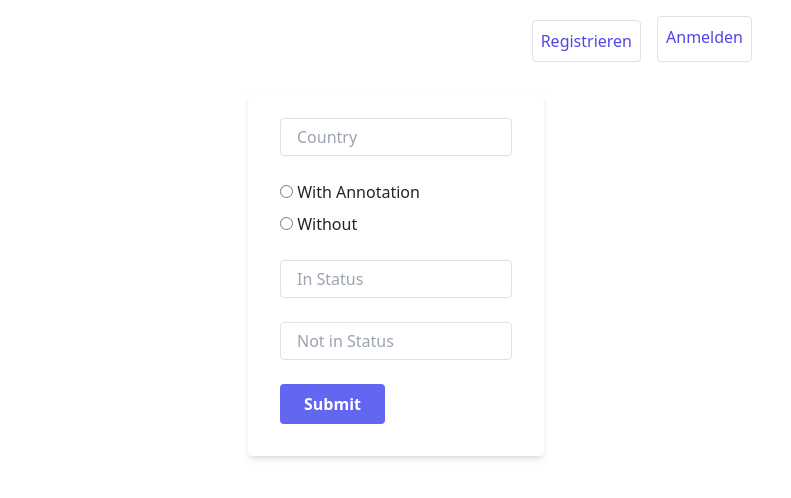
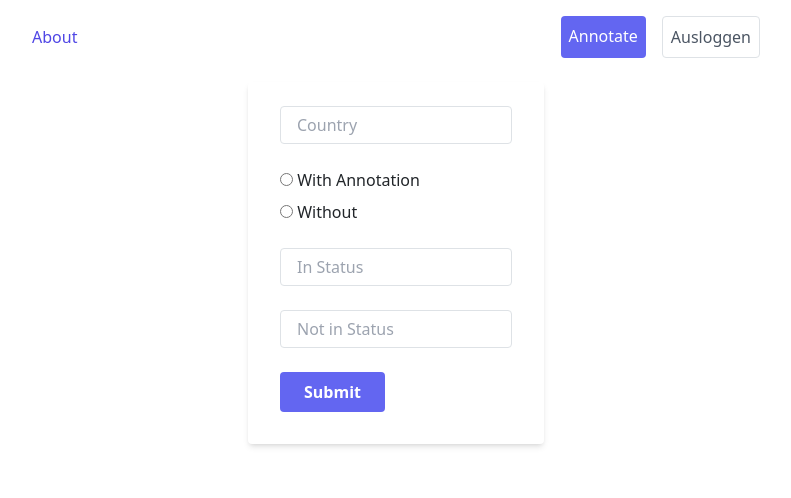
Before and after one commit to tag-a-bird/backend, a Flask app: template tag_a_bird_backend/templates/admin/admin.html in a window 1280 px wide. Shown: the top 498 px of the page, without its empty margins (244-1035 px from the left). Run offline with Flask 2, Linux system fonts and the light colour scheme; the template is opened without the code that fills it, so the values that code supplies are empty; style sheets or scripts are compiled from the project's sources.

Commit message:
hardcoded admin role based on user name

```diff
--- a/tag_a_bird_backend/templates/base.html
+++ b/tag_a_bird_backend/templates/base.html
@@ -1,92 +1,100 @@
-<!doctype html>
+<!DOCTYPE html>
 
 <head>
-    <meta charset="UTF-8">
-    <meta http-equiv="X-UA-Compatible" content="IE=edge">
-    <meta name="viewport" content="width=device-width, initial-scale=1.0">
-    <link href="https://cdn.jsdelivr.net/npm/bootstrap@5.1.3/dist/css/bootstrap.min.css" rel="stylesheet"
-        integrity="sha384-1BmE4kWBq78iYhFldvKuhfTAU6auU8tT94WrHftjDbrCEXSU1oBoqyl2QvZ6jIW3" crossorigin="anonymous">
-    <link href="{{url_for('static', filename='output.css')}}" rel="stylesheet">
+  <meta charset="UTF-8" />
+  <meta http-equiv="X-UA-Compatible" content="IE=edge" />
+  <meta name="viewport" content="width=device-width, initial-scale=1.0" />
+  <link
+    href="https://cdn.jsdelivr.net/npm/bootstrap@5.1.3/dist/css/bootstrap.min.css"
+    rel="stylesheet"
+    integrity="sha384-1BmE4kWBq78iYhFldvKuhfTAU6auU8tT94WrHftjDbrCEXSU1oBoqyl2QvZ6jIW3"
+    crossorigin="anonymous"
+  />
+  <link href="{{url_for('static', filename='output.css')}}" rel="stylesheet" />
 
   <title>{%block title%}Home{%endblock%}</title>
-    {{ toastr.include_jquery() }}
-    {{ toastr.include_toastr_css() }}
-    {{ toastr.message() }}
+  {{ toastr.include_jquery() }} {{ toastr.include_toastr_css() }} {{
+  toastr.message() }}
 </head>
 
 <body>
-    <div class="max-w-3xl px-2 mx-auto">
-    <nav class="mb-8">
+  <div class="max-w-3xl mx-auto">
+    <nav class="mb-4">
       <div class="container md:flex md:items-center">
-            <div class="flex justify-between items-center">
+        <div class="flex justify-between items-center mt-3">
           <!-- <a href="#" class="font-bold text-xl text-indigo-600">TAG A BIRD</a> -->
-                <button class="border border-solid border-gray-600 px-3 py-1 rounded text-gray-600 opacity-50 hover:opacity-75 md:hidden" id="navbar-toggle">
+          <a
+            href="{{ url_for('route_blueprint.home') }}"
+            class="p-2 text-indigo-600 text-center rounded hover:bg-indigo-100 hover:text-indigo-700 transition-colors duration-300"
+            >About</a
+          >
+          <button
+            class="border border-solid border-gray-600 px-3 py-1 rounded text-gray-600 opacity-50 hover:opacity-75 md:hidden"
+            id="navbar-toggle"
+          >
             <i class="fas fa-bars"></i>
           </button>
         </div>
 
         <div class="md:flex flex-col md:flex-row md:ml-auto mt-3 md:mt-0">
-                {% if current_user.username %}
+          {% if current_user.username == 'kinga' %}
           <!-- <span>logged in as {{ current_user['username'] }}</span> -->
-                    <a href="{{ url_for('route_blueprint.annotate') }}"
-                    class="
-                    p-2
-                    lg:px-4
-                    md:mx-2
-                    text-gray-600
-                    rounded
-                    hover:bg-gray-200
-                    hover:text-gray-700
-                    transition-colors
-                    duration-300">
-                    Annotate</a>
+          <a
+            href="{{ url_for('route_blueprint.set_parameters') }}"
+            class="p-2 lg:px-4 md:mx-2 text-gray-600 rounded hover:bg-gray-200 hover:text-gray-700 transition-colors duration-300"
+            >Admin</a
+          >
+          <a
+            href="{{ url_for('route_blueprint.populate_db') }}"
+            class="p-2 lg:px-4 md:mx-2 text-gray-600 rounded hover:bg-gray-200 hover:text-gray-700 transition-colors duration-300"
+          >
+            Populate db</a
+          >
 
-                    <a href="{{ url_for('route_blueprint.populate_db') }}"
-                    class="
-                    p-2
-                    lg:px-4
-                    md:mx-2
-                    text-gray-600
-                    rounded
-                    hover:bg-gray-200
-                    hover:text-gray-700
-                    transition-colors
-                    duration-300">
-                    Populate db</a>
-                    <a href="{{ url_for('route_blueprint.signout') }}"
-                    class="
-                    p-2
-                    lg:px-4
-                    md:mx-2
-                    text-gray-600
-                    rounded
-                    border
-                    border-solid
-                    border-indigo-600
-                    hover:bg-gray-200
-                    hover:text-indigo-700
-                    transition-colors
-                    duration-300">
-                    Ausloggen</a>
-                    <a href="{{ url_for('route_blueprint.set_parameters') }}"
-                    class="p-2 lg:px-4 md:mx-2 text-indigo-600 text-center border border-transparent rounded hover:bg-indigo-100 hover:text-indigo-700 transition-colors duration-300">Admin</a>
+          <a
+            href="{{ url_for('route_blueprint.annotate') }}"
+            class="bg-indigo-500 hover:bg-indigo-700 text-white p-2 lg:px-4 md:mx-2 rounded transition-colors duration-300"
+          >
+            Annotate</a
+          >
+
+          <a
+            href="{{ url_for('route_blueprint.signout') }}"
+            class="p-2 lg:px-4 md:mx-2 text-gray-600 rounded border border-solid border-indigo-600 hover:bg-gray-200 hover:text-indigo-700 transition-colors duration-300"
+          >
+            Ausloggen</a
+          >
+          {% elif current_user.username != 'kinga' %}
+
+          <a
+            href="{{ url_for('route_blueprint.annotate') }}"
+            class="bg-indigo-500 hover:bg-indigo-700 text-white p-2 lg:px-4 md:mx-2 rounded transition-colors duration-300"
+          >
+            Annotate</a
+          >
+
+          <a
+            href="{{ url_for('route_blueprint.signout') }}"
+            class="p-2 lg:px-4 md:mx-2 text-gray-600 rounded border border-solid border-indigo-600 hover:bg-gray-200 hover:text-indigo-700 transition-colors duration-300"
+          >
+            Ausloggen</a
+          >
           {% else %}
-                    <a href=" {{ url_for('route_blueprint.signup') }}"
-                    class="p-2 lg:px-4 md:mx-2 text-indigo-600 text-center border border-solid border-indigo-600 rounded hover:bg-indigo-600 hover:text-white transition-colors duration-300 mt-1 md:mt-0 md:ml-1">Registrieren</a>
-                    <a href="{{ url_for('route_blueprint.login') }}"
-                    class="p-2 lg:px-4 md:mx-2 text-indigo-600 text-center border border-transparent rounded hover:bg-indigo-100 hover:text-indigo-700 transition-colors duration-300">Anmelden</a>
+          <a
+            href=" {{ url_for('route_blueprint.signup') }}"
+            class="p-2 lg:px-4 md:mx-2 text-indigo-600 text-center border border-transparent rounded hover:bg-indigo-100 hover:text-indigo-700 transition-colors duration-300"
+            >Registrieren</a
+          >
+          <a
+            href="{{ url_for('route_blueprint.login') }}"
+            class="p-2 lg:px-4 md:mx-2 text-indigo-600 text-center border border-transparent rounded hover:bg-indigo-100 hover:text-indigo-700 transition-colors duration-300"
+            >Anmelden</a
+          >
           {% endif %}
-
         </div>
       </div>
-
-
-
     </nav>
-    {{ toastr.include_toastr_js() }}
-    {% block content %}{% endblock %}
+    {{ toastr.include_toastr_js() }} {% block content %}{% endblock %}
   </div>
-    <footer class="mb-6"></footer>
 </body>
-<footer>
-</footer>
+<footer></footer>
```
Lines whose indentation alone changed are shown as unchanged.
